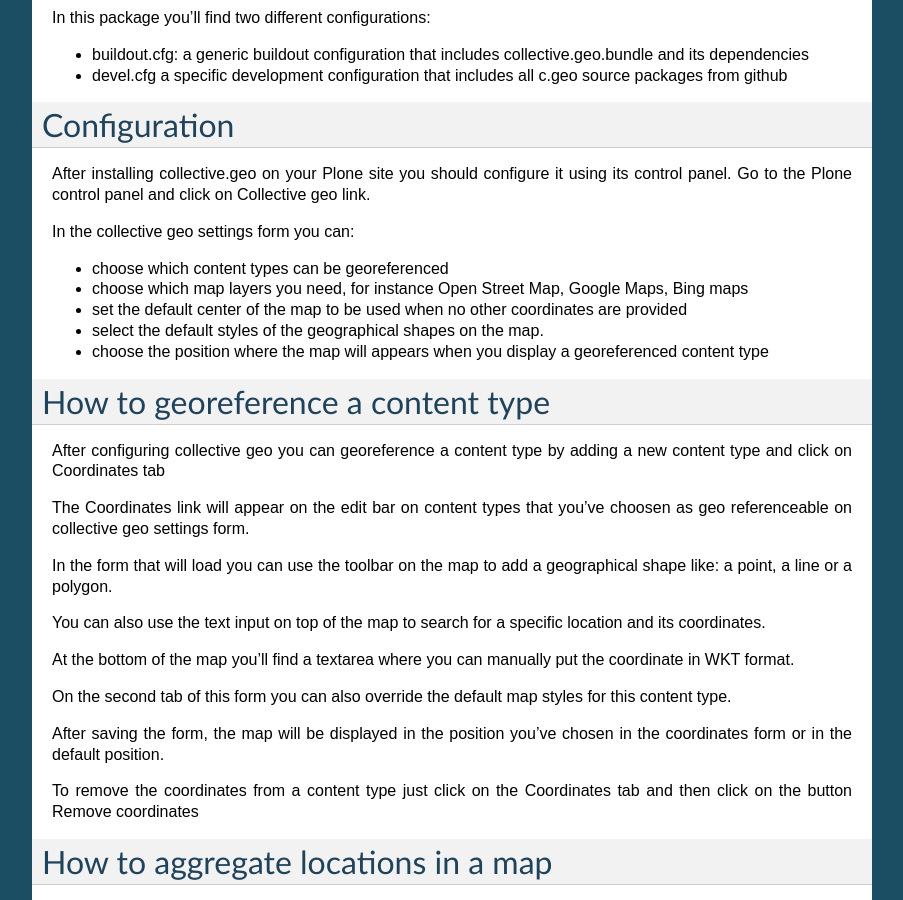
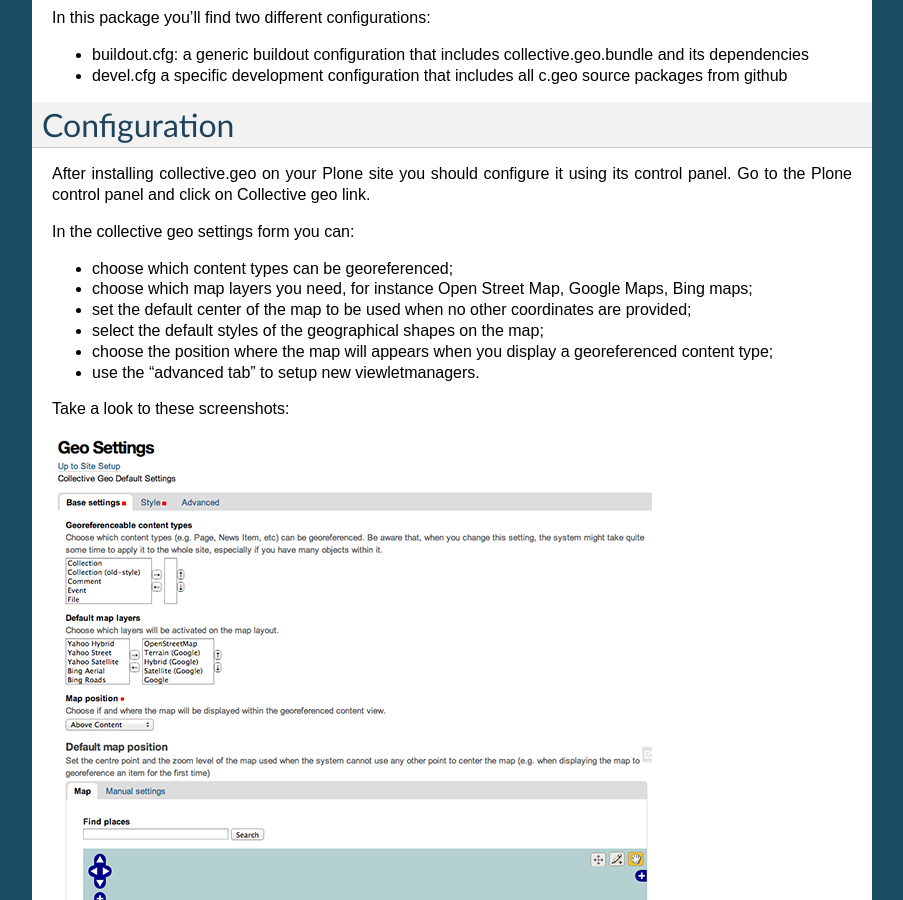
Before and after one commit to collective/collective.geo.bundle, a Sphinx documentation site: the page built from docs/howto.rst, in a window 1280 px wide and 900 px high, scrolled down 1016 px. Shown: the whole window, without its empty margins (198-1101 px from the left). Built offline with Sphinx 7.4.7, drawn with Linux system fonts in a browser that asks for light colours; some of the changed text lies outside the part shown.

Commit message:
add the howto.rst missed in the past commit

```diff
--- a/docs/howto.rst
+++ b/docs/howto.rst
@@ -55,33 +55,57 @@
 Configuration
 =============
 
-After installing collective.geo on your Plone site you should configure it using its control panel.  Go to the Plone control panel and click
-on Collective geo link.
+After installing collective.geo on your Plone site you should configure it using its control panel.
+Go to the Plone control panel and click on Collective geo link.
 
 In the collective geo settings form you can:
 
-* choose which content types can be georeferenced
-* choose which map layers you need, for instance Open Street Map, Google Maps, Bing maps
-* set the default center of the map to be used when no other coordinates are provided
-* select the default styles of the geographical shapes on the map.
-* choose the position where the map will appears when you display a georeferenced content type
+* choose which content types can be georeferenced;
+* choose which map layers you need, for instance Open Street Map, Google Maps, Bing maps;
+* set the default center of the map to be used when no other coordinates are provided;
+* select the default styles of the geographical shapes on the map;
+* choose the position where the map will appears when you display a georeferenced content type;
+* use the "advanced tab" to setup new viewletmanagers.
+
+Take a look to these screenshots:
+
+.. image:: images/1.png
+
+.. image:: images/3.png
+
+.. image:: images/4.png
+
 
 How to georeference a content type
 ==================================
 
-After configuring collective geo you can georeference a content type by adding a new content type and click on Coordinates tab
+After configuring collective geo you can georeference a content type by adding a new content type and click on Coordinates tab.
+
+.. image:: images/5.png
 
 The Coordinates link will appear on the edit bar on content types that you've choosen as geo referenceable on collective geo settings form.
 
 In the form that will load you can use the toolbar on the map to add a geographical shape like: a point, a line or a polygon.
 
+.. image:: images/6.png
+
+(polygon example)
+
+.. image:: images/10.png
+
 You can also use the text input on top of the map to search for a specific location and its coordinates.
+
+.. image:: images/7.png
 
 At the bottom of the map you'll find a textarea where you can manually put the coordinate in WKT format.
 
 On the second tab of this form you can also override the default map styles for this content type.
 
+.. image:: images/8.png
+
 After saving the form, the map will be displayed in the position you've chosen in the coordinates form or in the default position.
+
+.. image:: images/9.png
 
 To remove the coordinates from a content type just click on the Coordinates tab and then click on the button Remove coordinates
 
@@ -90,7 +114,11 @@
 
 When you have georeferenced some contents, you can aggregate these contents on a single map. To do it you have to create a content type Collection in order to select the content types you want to aggregate.
 
+.. image:: images/12.png
+
 After saving them you have to choose the item KML Openlayers view from the Display menu.
+
+.. image:: images/11.png
 
 How to override a map layer template
 ====================================
```
